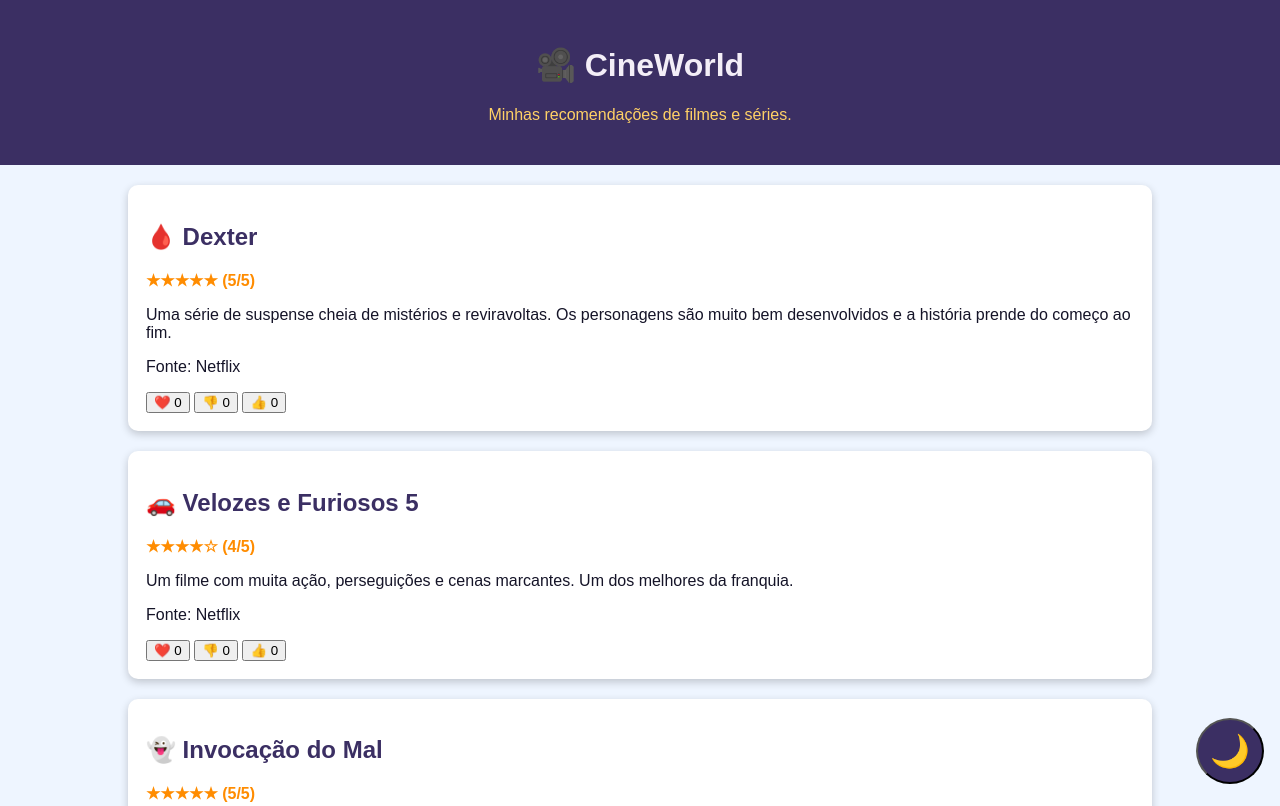
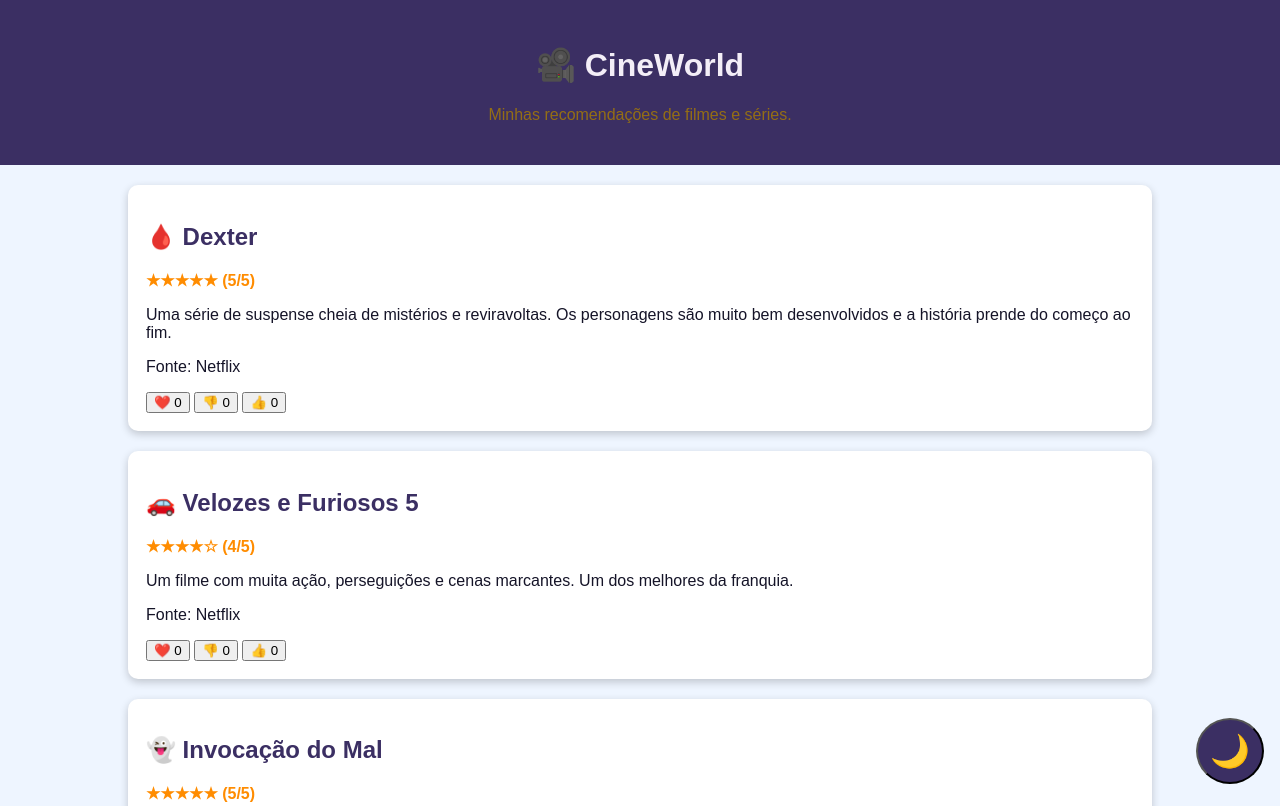
Before and after one commit to karoliny-a/P-gina-da-Web, a plain HTML site: page index.html in a window 1280 px wide. Shown: the top 806 px of the page. Drawn offline with Linux system fonts and the light colour scheme.

Commit message:
cor do texto

```diff
--- a/style.css
+++ b/style.css
@@ -6,7 +6,7 @@
     --cor-texto: #151428;
     --cor-contraste: #f3eef7;
     --cor-botao: #f9f9f9;
-    --cor-destaque: #ffd166;
+    --cor-destaque: #946e15;
     --cor-nota: #ff8c00;
 }
 
@@ -18,7 +18,7 @@
     --cor-texto: #e6e6e6; /* Texto claro */
     --cor-contraste: #2a283e;
     --cor-botao: #2b2b36;
-    --cor-destaque: #ffd166;
+    --cor-destaque: #886615;
     --cor-nota: #ffaa33;
 }
 
```
